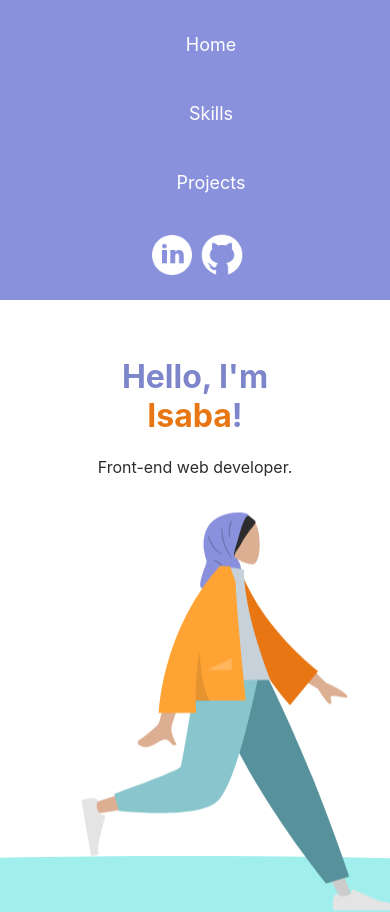
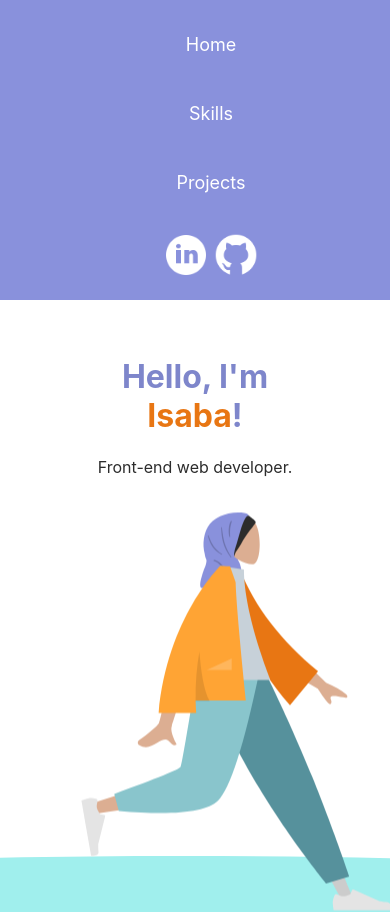
Before and after one commit to isaba-nusrat/portfolio, a React (Create React App) app: page / in a window 390 px wide. Shown: the top 912 px of the page. Built offline with nearby package versions, Linux system fonts and the light colour scheme.

Commit message:
fix socials link padding for mobile

```diff
--- a/src/components/Navigation/Navigation.scss
+++ b/src/components/Navigation/Navigation.scss
@@ -62,6 +62,7 @@
 
     &__socials {
       justify-content: center;
+      padding-right: 0;
     }
   }
 }
```
